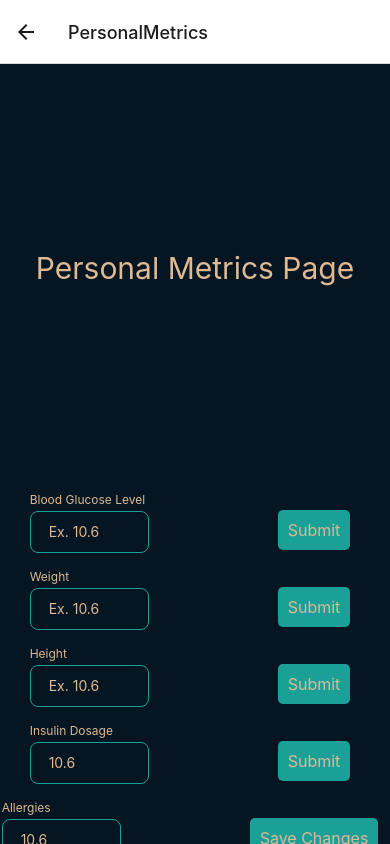
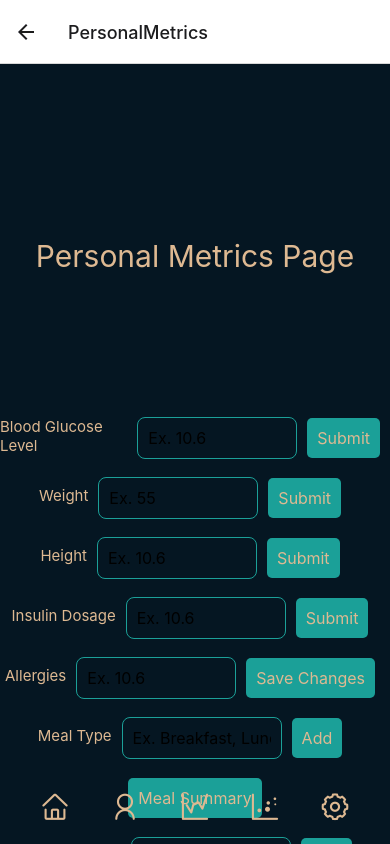
Before and after one commit to Rajpreetgill/mobileApp, a React Native app: screen /PersonalMetrics in a window 390 px wide. Built offline with nearby package versions, Linux system fonts and the light colour scheme.

Commit message:
personal metrics page front end fixed
Signed-off-by: Rajpreetgill <rajpreetg1@hotmail.com>

```diff
--- a/pages/PersonalMetrics.js
+++ b/pages/PersonalMetrics.js
@@ -1,6 +1,6 @@
 import React, { useState } from 'react';
 import { StatusBar } from 'expo-status-bar';
-import { StyleSheet, Text, View, Image, TouchableOpacity, ScrollView } from 'react-native';
+import { StyleSheet, Text, View, Image, TouchableOpacity, ScrollView, TextInput } from 'react-native';
 import Button from '../components/Button';
 import TextField from '../components/TextField';
 import Icon from 'react-native-vector-icons/AntDesign';
@@ -72,34 +72,35 @@ export default function PersonalMetrics({navigation}) {
     <ScrollView contentContainerStyle={styles.scrollContainer}>
     <View style={styles.container}>
 
-      <View style={styles.container}>
+      <View style={[styles.container, { marginBottom: -60 }]}>
         <Text style={styles.text}>Personal Metrics Page</Text>
       </View>
 
       <View style={styles.formContainer}>
         <View style={styles.rowContainer}>
-          <TextField
-            label="Blood Glucose Level"
+          <Text style={styles.label}>Blood Glucose Level</Text>
+          <TextInput
+            style={[styles.input, { width: 160 }]} // Manually setting width here
             placeholder="Ex. 10.6"
             onChangeText={(text) => setBloodGlucoseLevel(text)}
             value={bloodGlucoseLevel}
-            // width ='80%'
           />
           <Button onPress={() => handleSubmit()} title="Submit" />
         </View>
         <View style={styles.rowContainer}>
-            <TextField
-              label="Weight"
-              placeholder="Ex. 10.6"
+        <Text style={styles.label}>Weight</Text>
+          <TextInput
+            style={[styles.input, { width: 160 }]} // Manually setting width here
+            placeholder="Ex. 55"
             onChangeText={(text) => setWeight(text)}
             value={weight}
-              // width = {80}
           />
           <Button onPress={() => handleSubmit()} title="Submit" />
         </View>
         <View style={styles.rowContainer}>
-            <TextField
-              label="Height"
+        <Text style={styles.label}>Height</Text>
+          <TextInput
+            style={[styles.input, { width: 160}]} // Manually setting width here
             placeholder="Ex. 10.6"
             onChangeText={(text) => setHeight(text)}
             value={height}
@@ -107,41 +108,49 @@ export default function PersonalMetrics({navigation}) {
           <Button onPress={() => handleSubmit()} title="Submit" />
         </View>
         <View style={styles.rowContainer}>
-            <TextField
-            label="Insulin Dosage"
-            placeholder="10.6"
+          <Text style={styles.label}>Insulin Dosage</Text>
+          <TextInput
+            style={[styles.input, { width: 160 }]} // Manually setting width here
+            placeholder="Ex. 10.6"
             onChangeText={(text) => setInsulinDosage(text)}
             value={insulinDosage}
           />
           <Button onPress={() => handleSubmit()} title="Submit" />
         </View>
         <View style={styles.rowContainer}>
-          <TextField
-            label="Allergies"
-            placeholder="10.6"
+        <Text style={styles.label}>Allergies</Text>
+        <TextInput
+          style={[styles.input, { width: 160 }]} // Manually setting width here
+          placeholder="Ex. 10.6"
           onChangeText={(text) => setAllergies(text)}
           value={allergies}
-            // {styles.textwidth={60}}
         />
         <Button onPress={() => handleSubmit()} title="Save Changes" />
         </View>
+        <View style={styles.rowContainer}>
+        <Text style={styles.label}>Meal Type</Text>
+        <TextInput
+          style={[styles.input, { width: 160 }]}
+          placeholder="Ex. Breakfast, Lunch, Dinner"
+          onChangeText={(text) => setMealType(text)}
+          value={insulinDosage}
+        />
+        <Button onPress={() => handleSubmit()} title="Add" />
+        </View>
 
-        <TextField
-          label="Meal Type"
-          placeholder="10.6"
+        <Button onPress={() => handleSubmit()} title="Meal Summary" />
+
+        <View style={styles.rowContainer}>
+        <Text style={styles.label}>Activity Type</Text>
+        <TextInput
+        style={[styles.input, { width: 160 }]}
+        placeholder="Ex. Walking, Running, Swimming"
         onChangeText={(text) => setInsulinDosage(text)}
         value={insulinDosage}
         />
         <Button onPress={() => handleSubmit()} title="Add" />
-        <Button onPress={() => handleSubmit()} title="Meal Summary" />
+        </View>
 
-        <TextField
-          label="Activity Type"
-          placeholder="10.6"
-          onChangeText={(text) => setInsulinDosage(text)}
-          value={insulinDosage}
-        />
-        <Button onPress={() => handleSubmit()} title="Add" />
         <Button onPress={() => handleSubmit()} title="Activity Summary" />
 
       </View>
@@ -168,7 +177,7 @@ export default function PersonalMetrics({navigation}) {
         </TouchableOpacity>
 
         {/* Settings Icon */}
-        <TouchableOpacity onPress={() => navigation.navigate("Seetings")} style={styles.iconButton}>
+        <TouchableOpacity onPress={() => navigation.navigate("Settings")} style={styles.iconButton}>
           <Icon name="setting" style={styles.icon} />
         </TouchableOpacity>
 
@@ -231,4 +240,23 @@ const styles = StyleSheet.create({
       alignItems: 'center', // Align items vertically in the center
       justifyContent: 'space-evenly', // Align items horizontally in the center
     },
+
+    input: {
+      borderWidth: 1,
+      borderColor: '#1BA098',
+      borderRadius: 8,
+      padding: 10,
+      fontSize: 16,
+    },
+
+    label: {
+      marginRight: 10,
+      color: '#DEB992',
+      fontSize: 15,
+      marginBottom: 4,
+    },
+
+    placeholder: {
+      color: '#DEB992',
+    }
 });
```
Lines whose indentation alone changed are shown as unchanged.
